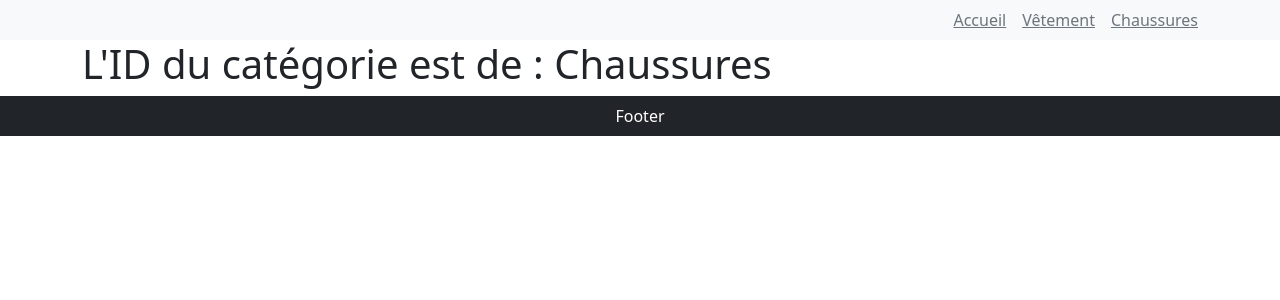
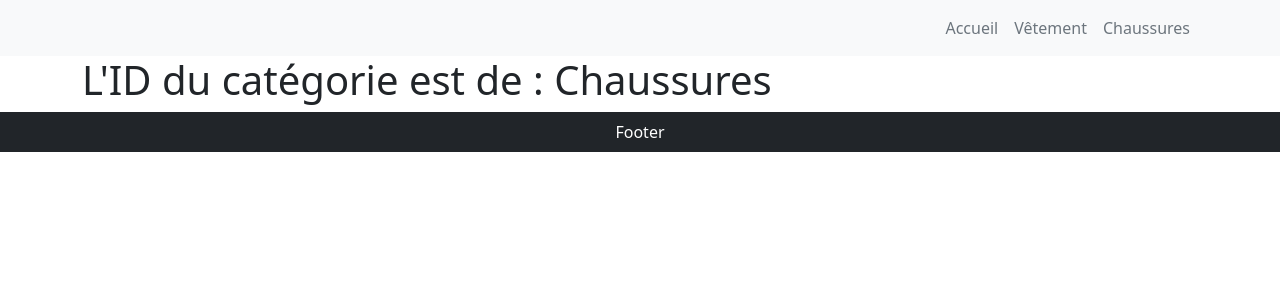
Before and after one commit to karim-dev-2023/react-routeur, a React (Vite) app: page /category/Chaussures in a window 1280 px wide. Shown: the top 300 px of the page. Built offline with nearby package versions, Linux system fonts and the light colour scheme.

Commit message:
Correctif de l'activités 5

```diff
--- a/package.json
+++ b/package.json
@@ -14,7 +14,8 @@
     "react": "^19.1.0",
     "react-bootstrap": "^2.10.10",
     "react-dom": "^19.1.0",
-    "react-router": "^7.6.0"
+    "react-router": "^7.6.0",
+    "react-router-dom": "^7.6.0"
   },
   "devDependencies": {
     "@eslint/js": "^9.25.0",
--- a/src/components/Footer.jsx
+++ b/src/components/Footer.jsx
@@ -1,11 +1,5 @@
-import { Container } from "react-bootstrap";
-
 function Footer() {
-    return (
-        <Container fluid className="bg-dark text-white text-center p-2">
-            <footer>Footer</footer>
-        </Container>
-    );
+  return <footer className="bg-dark text-white text-center p-2">Footer</footer>;
 }
 
 export default Footer;
--- a/src/components/Header.jsx
+++ b/src/components/Header.jsx
@@ -1,24 +1,29 @@
-import { Container, Navbar, Stack } from "react-bootstrap";
-import { Link } from "react-router";
+import { Container, Nav, Navbar } from "react-bootstrap";
+import { Link } from "react-router-dom";
+
 function Header() {
   return (
-    <Navbar className="bg-body-tertiary">
+    <header>
+        <Navbar expand="lg" className="bg-body-tertiary">
             <Container>
-        <Navbar.Collapse className="justify-content-end">
-          <Stack direction="horizontal" gap={3}>
-            <Link as="a" to="/" className="text-secondary">
+                <Navbar.Toggle aria-controls="basic-navbar-nav" />
+                <Navbar.Collapse id="basic-navbar-nav" className="justify-content-end">
+                <Nav>
+                    <Nav.Link as={Link} to="/" className="text-secondary">
                         Accueil
-            </Link>
-            <Link as="a" to="/category/Vêtement" className="text-secondary">
+                    </Nav.Link>
+                    <Nav.Link as={Link} to="/category/Vêtement" className="text-secondary">
                         Vêtement
-            </Link>
-            <Link as="a" to="/category/Chaussures" className="text-secondary">
+                    </Nav.Link>
+                    <Nav.Link as={Link} to="/category/Chaussures" className="text-secondary">
                         Chaussures
-            </Link>
-          </Stack>
+                    </Nav.Link>
+                </Nav>
                 </Navbar.Collapse>
             </Container>
         </Navbar>
+    </header>
   );
 }
+
 export default Header;
--- a/src/components/Layout.jsx
+++ b/src/components/Layout.jsx
@@ -1,14 +1,17 @@
 import Header from "./Header";
 import Footer from "./Footer";
 import { Outlet } from "react-router";
+import { Container } from "react-bootstrap";
 
 function Layout() {
   return (
     <>
       <Header />
-      <main>
-        <Outlet />
-      </main>
+      <Container>
+        <main>
+          <Outlet />
+        </main>
+      </Container>
       <Footer />
     </>
   );
--- a/src/pages/Category.jsx
+++ b/src/pages/Category.jsx
@@ -1,12 +1,7 @@
 import { useParams } from "react-router";
-import { Container } from "react-bootstrap";
 
 function Category() {
   const { id } = useParams();
-  return (
-    <Container>
-      <h1>L'ID du catégorie est de : {id}</h1>
-    </Container>
-  );
+  return <h1>L'ID du catégorie est de : {id}</h1>;
 }
 export default Category;
--- a/src/pages/Home.jsx
+++ b/src/pages/Home.jsx
@@ -1,9 +1,8 @@
-import { Container } from "react-bootstrap";
+
 function Home() {
-  return (
-    <Container>
-      <h1>Welcome Home !</h1>
-    </Container>
-  );
+    return(
+
+        <h1>Welcome Home !</h1>
+    );
 }
 export default Home;
```
Also changed, not shown: 1 other file (tests, documents, lock files or other folders). Lines whose indentation alone changed are shown as unchanged.
